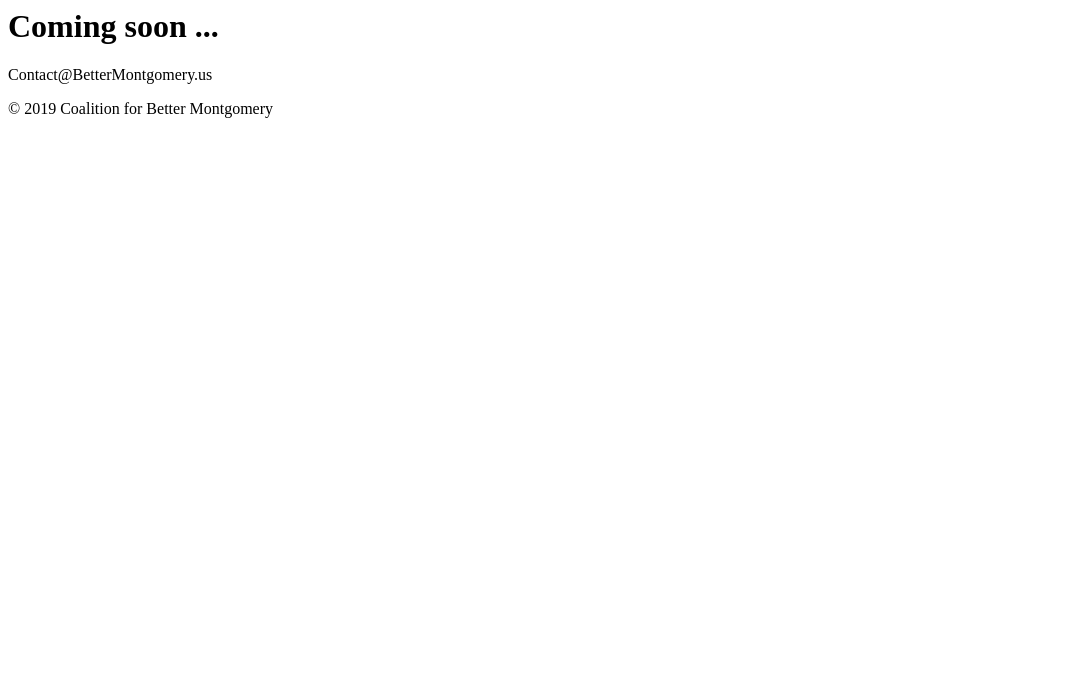
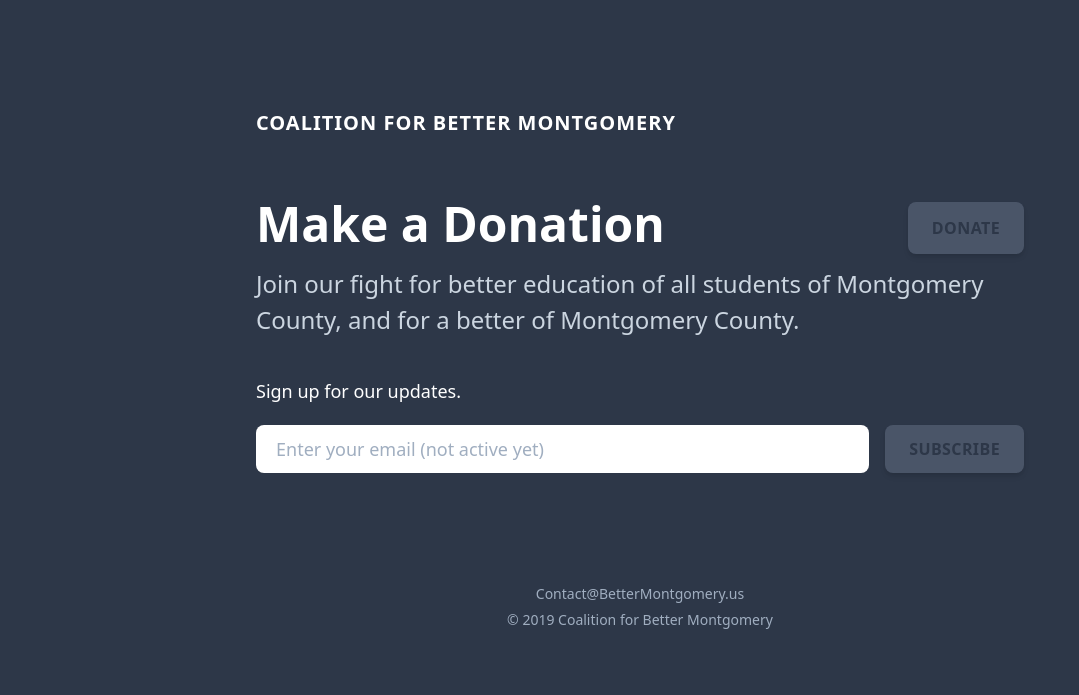
Before and after one commit to c4bm/c4bm.github.io, a plain HTML site: page index.html in a window 1280 px wide. Shown: the whole page, without its empty margins (0-1079 px from the left). Drawn offline with nearby package versions, Linux system fonts and the light colour scheme.

Commit message:
Update index.html

```diff
--- a/index.html
+++ b/index.html
@@ -1,14 +1,46 @@
-<html lang="en">
+<html lang="en" class="bg-gray-800">
 <head>
-<meta charset="utf-8">
-<meta name="viewport" content="width=device-width">
-<title>Coalition for Better Montgomery</title>
-<meta name="description" content="HOME | Coalition for Better Montgomery">
+    <meta charset="utf-8">
+    <meta name="viewport" content="width=device-width, initial-scale=1, shrink-to-fit=no">
+    <meta property="og:url" content="https://bettermontgomery.us/">
+    <meta property="og:type" content="article">
+    <meta property="og:title" content="Coalition for Better Montgomery">
+    <meta property="og:description" content="Advocate for public policies for a better Montgomery County, Maryland.">
+    <link rel="stylesheet" href="https://cdnjs.cloudflare.com/ajax/libs/tailwindcss/1.1.4/tailwind.min.css">
+    <title>Coalition for Better Montgomery</title>
 </head>
-<body>
-<h1>Coming soon ...</h2>
+<body class="antialiased font-sans">
+<div class="relative min-h-screen overflow-hidden bg-gray-800">
+    <div class="hidden lg:block absolute scroll-bg"></div>
+    <div class="relative min-h-screen lg:min-w-3xl xl:min-w-4xl lg:flex lg:items-center lg:justify-center lg:py-20 lg:pl-8 lg:pr-8 bg-no-repeat">
+        <div class="lg:pb-16">
+            <div class="px-6 pt-16 pb-12 md:max-w-3xl md:mx-auto lg:max-w-full lg:pt-0">
+                <h1 class="text-xl font-semibold text-white uppercase tracking-wider">Coalition for Better Montgomery</h1>
+                <div class="mt-8 lg:mt-16 flex justify-between">
+                    <h2 class="-mt-2 text-4xl leading-tight xl:text-5xl font-semibold font-display text-white">Make a Donation</h2>
+                    <button class="sm:h-auto block w-full sm:w-auto px-6 py-3 font-semibold leading-snug bg-gray-700 text-gray-800 uppercase tracking-wide rounded-lg shadow-md focus:outline-none focus:shadow-outline hover:bg-gray-600 cursor-not-allowed " disabled title="Not active yet">
+                        <span class="">Donate</span>
+                    </button>
+                </div>
+                <p class="mt-3 text-lg lg:max-w-3xl text-gray-400 xl:text-2xl"> Join our fight for better education of all students of Montgomery County, and for a better of Montgomery County. </p>
+                <div class="mt-10"><p class="text-base xl:text-lg font-medium text-white"> Sign up for our updates. </p>
+                    <form id="form" action="" method="POST" class="relative mt-5 lg:pb-12">
+                        <div class="sm:flex"><input type="email" required="required" placeholder="Enter your email (not active yet)"
+                                                    class="block w-full px-5 py-3 text-lg leading-snug appearance-none bg-white rounded-lg focus:outline-none focus:shadow-outline cursor-not-allowed" disabled title="Not active yet">
+                            <button class="mt-4 relative h-12 sm:mt-0 sm:h-auto sm:ml-4 block w-full sm:w-auto px-6 py-3 font-semibold leading-snug bg-gray-700 text-gray-800 uppercase tracking-wide rounded-lg shadow-md focus:outline-none focus:shadow-outline hover:bg-gray-600 cursor-not-allowed " disabled title="Not active yet">
+                                <span class="">Subscribe</span> </button>
+                        </div> <!----></form>
+                </div>
+            </div>
 
-<p>Contact@BetterMontgomery.us</p>
-<p>© 2019 Coalition for Better Montgomery</p>
+
+            <div class="text-center">
+                <p class="text-sm text-gray-500 leading-tight mb-2">Contact@BetterMontgomery.us</p>
+                <p class="text-sm text-gray-500 leading-tight">© 2019 Coalition for Better Montgomery</p>
+            </div>
+        </div>
+    </div>
+</div>
+
 </body>
 </html>
```
